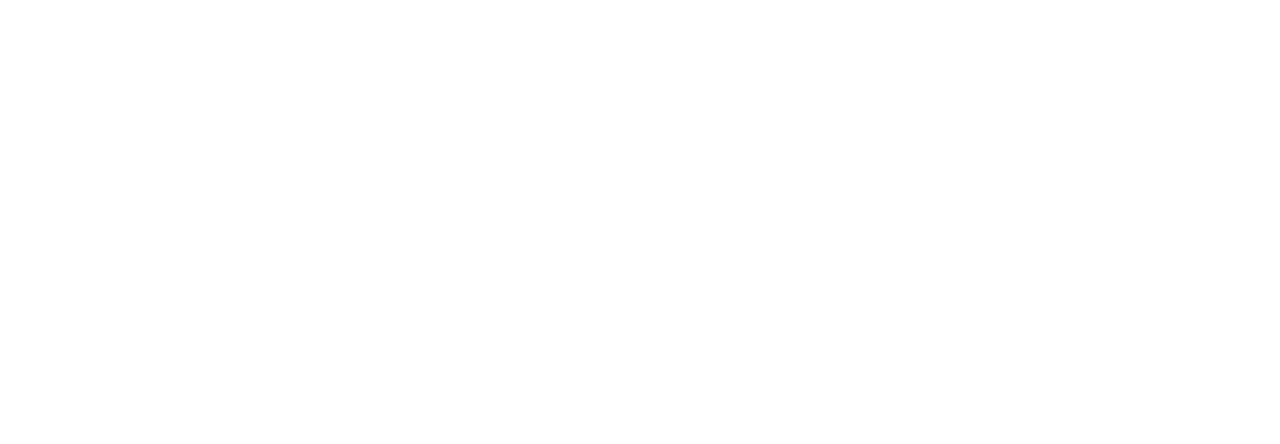
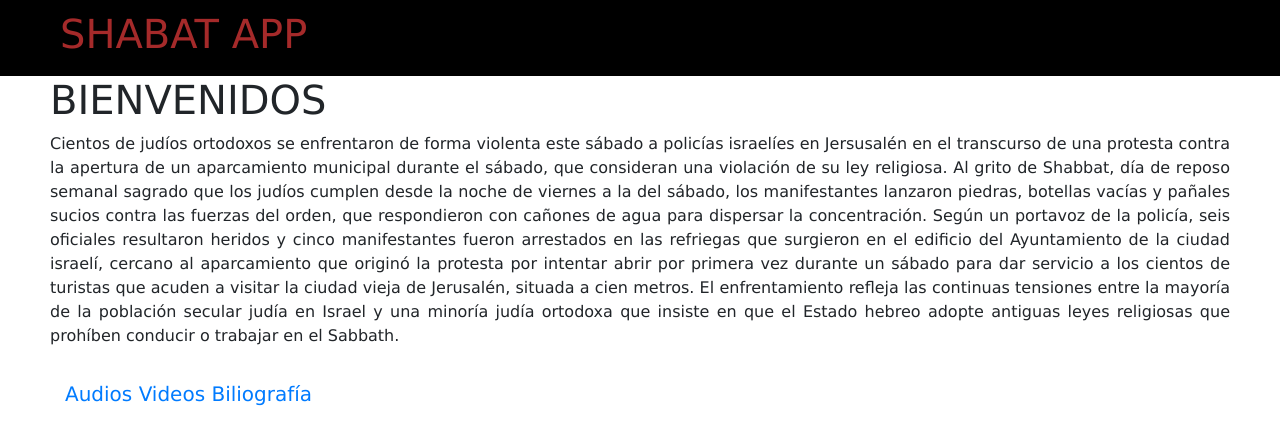
Before and after one commit to Henry781029/proyectoBootstrap1, a plain HTML site: page index.html in a window 1280 px wide. Drawn offline with nearby package versions, Linux system fonts and the light colour scheme.

Commit message:
creo el  banner con fon y la primera seccion

```diff
--- a/estilos.css
+++ b/estilos.css
@@ -0,0 +1,26 @@
+.banner1{
+    background-color: black;
+    padding: 10px;
+    color: brown;
+    font-family: "verdana";
+}
+
+h1{
+    margin-left: 50px;
+    font-family: "verdana";
+}
+
+.parrafo1{
+    margin-left: 50px;
+    margin-right: 50px;
+    font-family: "verdana";
+    text-align: justify;
+}
+
+.enlaces1{
+    margin-left: 50px;
+    margin-right: 50px;
+    padding: 15px;
+    font-family: "verdana";
+    font-size: 20px;
+}
--- a/index.html
+++ b/index.html
@@ -3,7 +3,7 @@
 <head>
     <meta charset="UTF-8">
     <meta name="viewport" content="width=device-width, initial-scale=1.0">
-    <title>Document</title>
+    <title>Mi Shabbat</title>
     <link rel="stylesheet" href="https://stackpath.bootstrapcdn.com/bootstrap/4.4.1/css/bootstrap.min.css" integrity="sha384-Vkoo8x4CGsO3+Hhxv8T/Q5PaXtkKtu6ug5TOeNV6gBiFeWPGFN9MuhOf23Q9Ifjh" crossorigin="anonymous">
     <link rel="stylesheet" href="estilos.css">
 </head>
@@ -12,12 +12,31 @@
 <body>
     <header>
 
-
+        <div class="banner1">
+            <h1>SHABAT APP</h1>
+        </div>
 
 
     </header>
 
     <main>
+
+        <section>
+        <h1>BIENVENIDOS</h1>
+        <p class="parrafo1">Cientos de judíos ortodoxos se enfrentaron de forma violenta este sábado a policías israelíes en Jersusalén en el transcurso de una protesta contra la apertura de un aparcamiento municipal durante el sábado, que consideran una violación de su ley religiosa. Al grito de Shabbat, día de reposo semanal sagrado que los judíos cumplen desde la noche de viernes a la del sábado, los manifestantes lanzaron piedras, botellas vacías y pañales sucios contra las fuerzas del orden, que respondieron con cañones de agua para dispersar la concentración.
+            Según un portavoz de la policía, seis oficiales resultaron heridos y cinco manifestantes fueron arrestados en las refriegas que surgieron en el edificio del Ayuntamiento de la ciudad israelí, cercano al aparcamiento que originó la protesta por intentar abrir por primera vez durante un sábado para dar servicio a los cientos de turistas que acuden a visitar la ciudad vieja de Jerusalén, situada a cien metros.
+            El enfrentamiento refleja las continuas tensiones entre la mayoría de la población secular judía en Israel y una minoría judía ortodoxa que insiste en que el Estado hebreo adopte antiguas leyes religiosas que prohíben conducir o trabajar en el Sabbath.
+        </p>
+        <div class="enlaces1">
+
+           <a href="">Audios</a>
+           <a href="">Videos</a>
+           <a href="">Biliografía</a>
+
+        </div>
+
+        </section>
+
 
 
 
```
